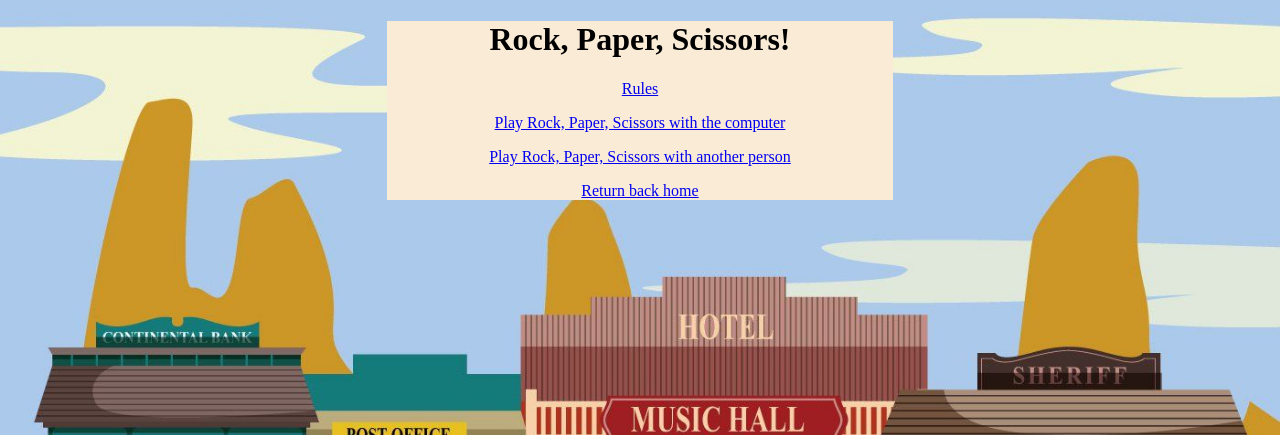
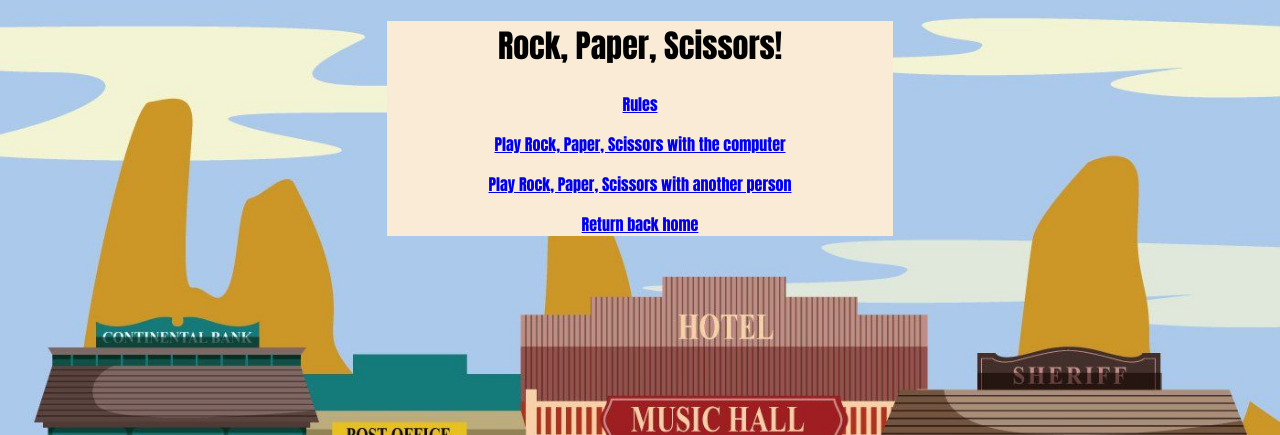
Before and after one commit to AS-Brown/RPS_Homework, a Flask app: page / in a window 1280 px wide. Shown: the top 435 px of the page. Run offline with Flask 2, Linux system fonts and the light colour scheme.

Commit message:
finished with font

```diff
--- a/static/base.css
+++ b/static/base.css
@@ -15,6 +15,7 @@ label {
     }
 
 body{
+    font-family: Impact, Haettenschweiler, 'Arial Narrow Bold', sans-serif;
     background-image:url("/static/images/background.jpeg");
     background-repeat:no-repeat;
     background-attachment:fixed;
```
